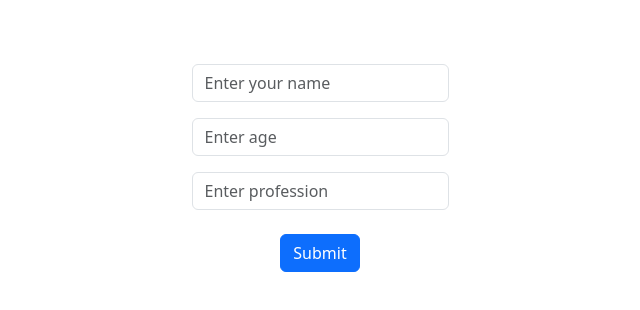
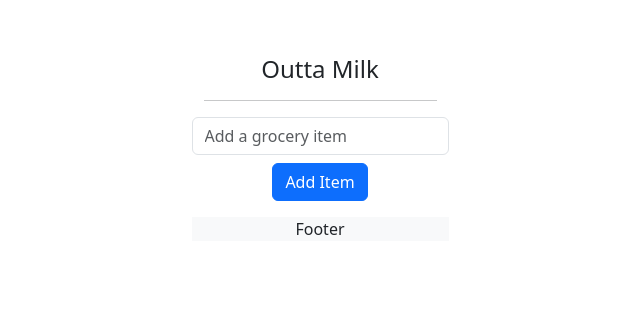
Before and after one commit to rajeevsubbian/React, a React (Vite) app in the folder hello-world/: page / in a window 1280 px wide. Shown: the part 248-558 px from the top of the page, without its empty margins (320-960 px from the left). Built offline with nearby package versions, Linux system fonts and the light colour scheme.

Commit message:
Form updated to add the items

```diff
--- a/hello-world/src/App.jsx
+++ b/hello-world/src/App.jsx
@@ -7,14 +7,55 @@ import "bootstrap/dist/css/bootstrap.min.css";
 import { useState } from "react";
 // import books from "./components/data";
 import NameForm from "./components/Forms";
+import GroceryList from "./components/grocery_list/components/GroceryList";
+import GroceryNav from "./components/grocery_list/components/GroceryNav";
+import GroceryFooter from "./components/grocery_list/components/GroceryFooter";
+import GroceryForm from "./components/grocery_list/components/GroceryForm";
 
 function App() {
+  const [groceriesItems, setGroceriesItems] = useState([]);
+  const [groceryInput, setGroceryInput] = useState("");
+  function handleOnChange(e) {
+    setGroceryInput(e.target.value);
+  }
+
+  function handleOnSubmit(e) {
+    e.preventDefault();
+    if (!groceryInput.trim()) return;
+    const newGrocery = {
+      id: Date.now(),
+      text: groceryInput,
+      bought: false,
+    };
+    setGroceriesItems([newGrocery, ...groceriesItems]);
+    setGroceryInput("");
+  }
+  const groceries = [
+    { id: Date.now(), text: "Apples", bought: false },
+    { id: Date.now(), text: "Pear", bought: false },
+    { id: Date.now(), text: "Bananas", bought: false },
+  ];
   return (
     <div className="container pt-2">
-      <NameForm />
+      <GroceryNav />
+      <GroceryForm
+        handleOnChange={handleOnChange}
+        handleOnSubmit={handleOnSubmit}
+        item={groceryInput}
+      />
+      <GroceryList items={groceriesItems} />
+      <GroceryFooter />
     </div>
   );
 }
+
+// function App() {
+//   return (
+//     <div className="container pt-2">
+//       <NameForm />
+//     </div>
+//   );
+// }
 
 // function App() {
 //   const [quote, setQuote] = useState("");
--- /dev/null
+++ b/hello-world/src/components/grocery_list/components/GroceryFooter.jsx
@@ -0,0 +1,11 @@
+function GroceryFooter() {
+  return (
+    <div className="footer">
+      <footer className="bg-light text-dark text-center p3">
+        <p className="display-7"> Footer</p>
+      </footer>
+    </div>
+  );
+}
+
+export default GroceryFooter;
--- /dev/null
+++ b/hello-world/src/components/grocery_list/components/GroceryForm.jsx
@@ -0,0 +1,18 @@
+function GroceryForm({ item, handleOnSubmit, handleOnChange }) {
+  return (
+    <div>
+      <form onSubmit={handleOnSubmit} className="mb-3">
+        <input
+          className="form-control"
+          placeholder="Add a grocery item"
+          value={item}
+          onChange={handleOnChange}
+          type="text"
+        />
+        <button className="btn btn-primary mt-2">Add Item</button>
+      </form>
+    </div>
+  );
+}
+
+export default GroceryForm;
--- /dev/null
+++ b/hello-world/src/components/grocery_list/components/GroceryList.jsx
@@ -0,0 +1,25 @@
+function GroceryList({ items }) {
+  return (
+    <div>
+      {items.map((item) => (
+        <div
+          key={item.id}
+          className="card mb-2 p-2 d-flex justify-content-between align-items-left"
+        >
+          <div className="d-flex align-items-center">
+            <div
+              style={{ height: "20px", width: "20px" }}
+              className="rounded-circle me-2 bg-success"
+            ></div>
+            <span>
+              <p className="display-6 pt-2">{item.text}</p>
+            </span>
+            <button className="btn btn-danger ms-5">delete</button>
+          </div>
+        </div>
+      ))}
+    </div>
+  );
+}
+
+export default GroceryList;
--- /dev/null
+++ b/hello-world/src/components/grocery_list/components/GroceryNav.jsx
@@ -0,0 +1,10 @@
+function GroceryNav() {
+  return (
+    <nav className="container mb-3">
+      <h4>Outta Milk</h4>
+      <hr />
+    </nav>
+  );
+}
+
+export default GroceryNav;
```
